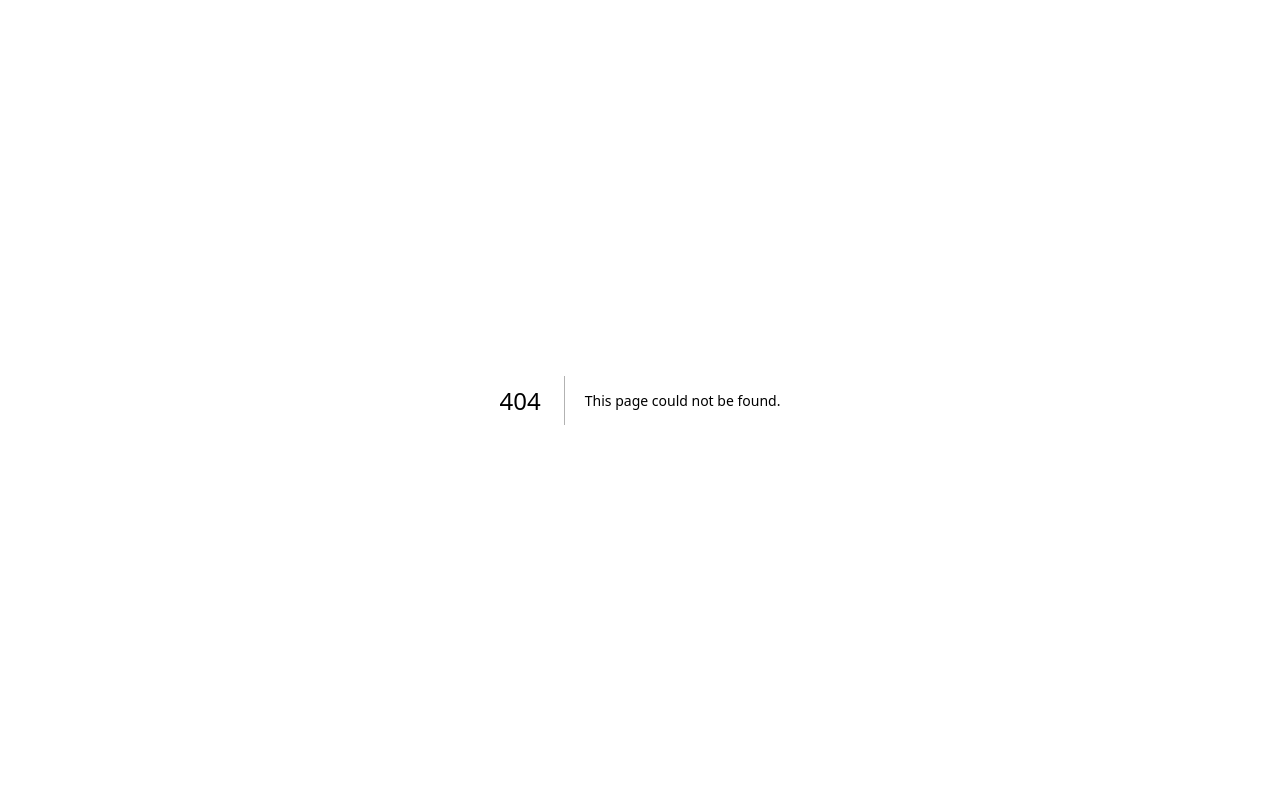
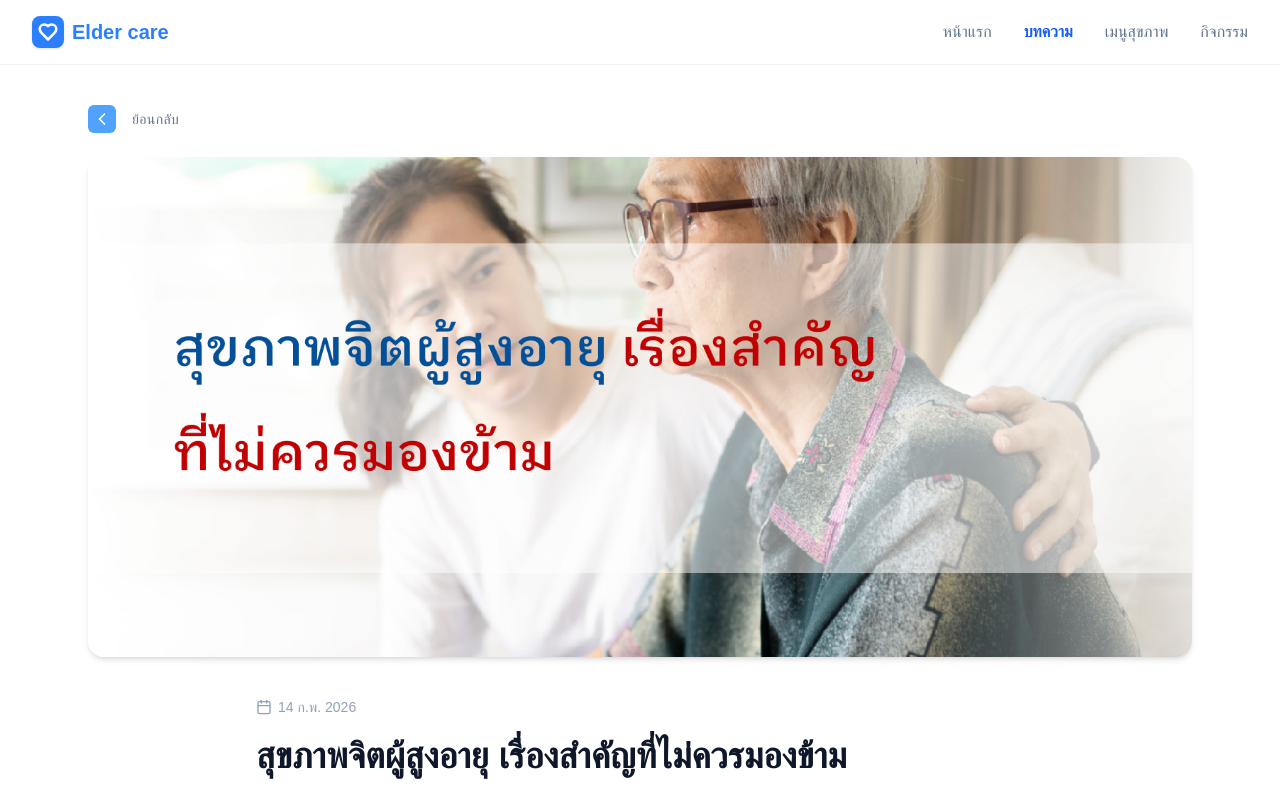
Before and after one commit to natthinann/eldercare, a Next.js app: page /articles_1/mental-health in a window 1280 px wide. Before the commit this address had no page. Shown: the top 800 px of the page. Built offline with nearby package versions, Linux system fonts and the light colour scheme.

Commit message:
feat: implement dynamic article detail page

```diff
--- /dev/null
+++ b/src/app/articles_1/[id]/page.tsx
@@ -0,0 +1,99 @@
+"use client";
+
+import { useParams } from 'next/navigation';
+import { articlesData } from '../data';
+import Navbar from '@/components/Navbar';
+import Footer from '@/components/Footer';
+import { ChevronLeft, Calendar, Link as LinkIcon } from 'lucide-react';
+import Link from 'next/link';
+
+const ArticleDetail = () => {
+  const params = useParams();
+  const id = params.id as string;
+
+  const article = articlesData[id as keyof typeof articlesData];
+
+  if (!article) {
+    return (
+      <div className="min-h-screen flex flex-col items-center justify-center">
+        <h1 className="text-2xl font-bold mb-4 text-slate-800">ไม่พบเนื้อหาบทความนี้</h1>
+        <Link href="/populararticle" className="px-6 py-2 bg-blue-500 text-white rounded-lg">กลับไปหน้าบทความ</Link>
+      </div>
+    );
+  }
+
+  return (
+    <div className="min-h-screen bg-white">
+      <Navbar activeMenu="บทความ" />
+
+      <main className="max-w-6xl mx-auto py-10 px-6 grow">
+
+        {/* ปุ่มย้อนกลับรูปแบบที่คุณต้องการ */}
+        <div className="flex items-center gap-4 mb-6">
+          <Link href="/populararticle" className="p-1 bg-blue-400 rounded-md text-white hover:bg-blue-500 transition-colors">
+            <ChevronLeft size={20} />
+          </Link>
+          <span className="text-slate-500 text-sm font-medium uppercase tracking-wide">ย้อนกลับ</span>
+        </div>
+
+        {/* รูปภาพ Banner แบบคลีน */}
+        <div className="relative rounded-2xl overflow-hidden mb-10 shadow-md">
+          <img
+            src={article.img}
+            alt={article.title}
+            className="w-full h-auto object-cover max-h-125"
+          />
+        </div>
+
+        <div className="max-w-3xl mx-auto">
+          <header className="mb-8">
+            <div className="flex items-center gap-4 mb-4 text-sm text-slate-400">
+              <span className="flex items-center gap-1.5 font-medium">
+                <Calendar className="w-4 h-4" /> {article.date}
+              </span>
+            </div>
+            <h1 className="text-3xl md:text-4xl font-bold text-slate-900 leading-tight">
+              {article.title}
+            </h1>
+          </header>
+
+          {/* เนื้อหาข้อความ */}
+          <div className="text-slate-700">
+            {article.content.split('\n').map((line, index) => {
+              const trimmedLine = line.trim();
+              if (trimmedLine === "") return <br key={index} />;
+
+              // ปรับส่วนอ้างอิงให้อยู่บรรทัดเดียวกันพร้อมไอคอน
+              if (trimmedLine.startsWith("อ้างอิง:")) {
+                const url = trimmedLine.replace("อ้างอิง:", "").trim();
+                return (
+                  <div key={index} className="mt-12 pt-6 border-t border-slate-100">
+                    <a
+                      href={url}
+                      target="_blank"
+                      rel="noopener noreferrer"
+                      className="inline-flex items-center gap-2 text-blue-500 hover:text-blue-600 transition-colors group"
+                    >
+                      <LinkIcon size={16} className="text-slate-400 group-hover:text-blue-500" />
+                      <span className="text-sm font-medium">อ่านข้อมูลเพิ่มเติมจากแหล่งที่มา</span>
+                    </a>
+                  </div>
+                );
+              }
+
+              return (
+                <p key={index} className="text-lg leading-[1.8] mb-6">
+                  {trimmedLine}
+                </p>
+              );
+            })}
+          </div>
+        </div>
+      </main>
+
+      <Footer />
+    </div>
+  );
+};
+
+export default ArticleDetail;
```
